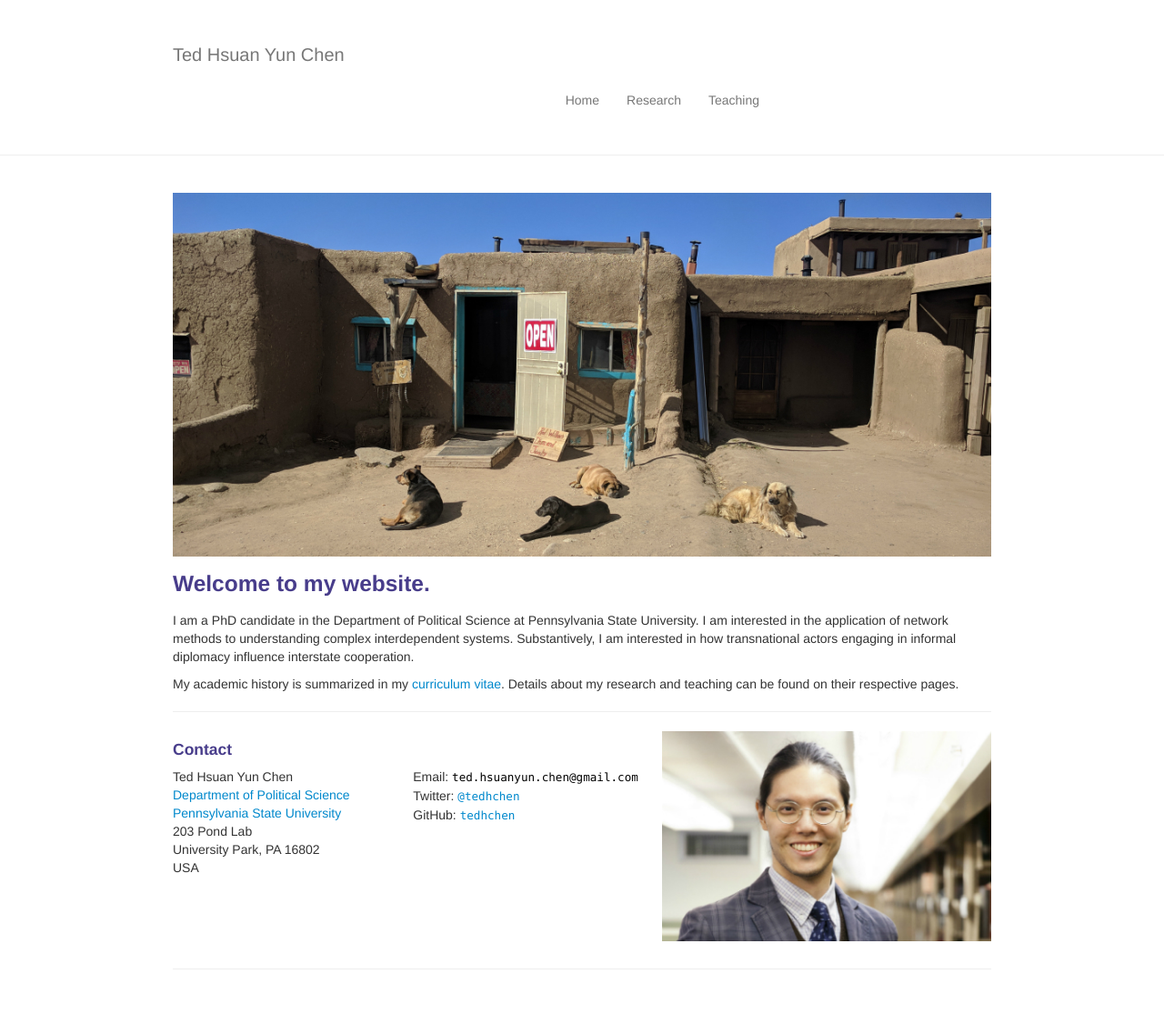
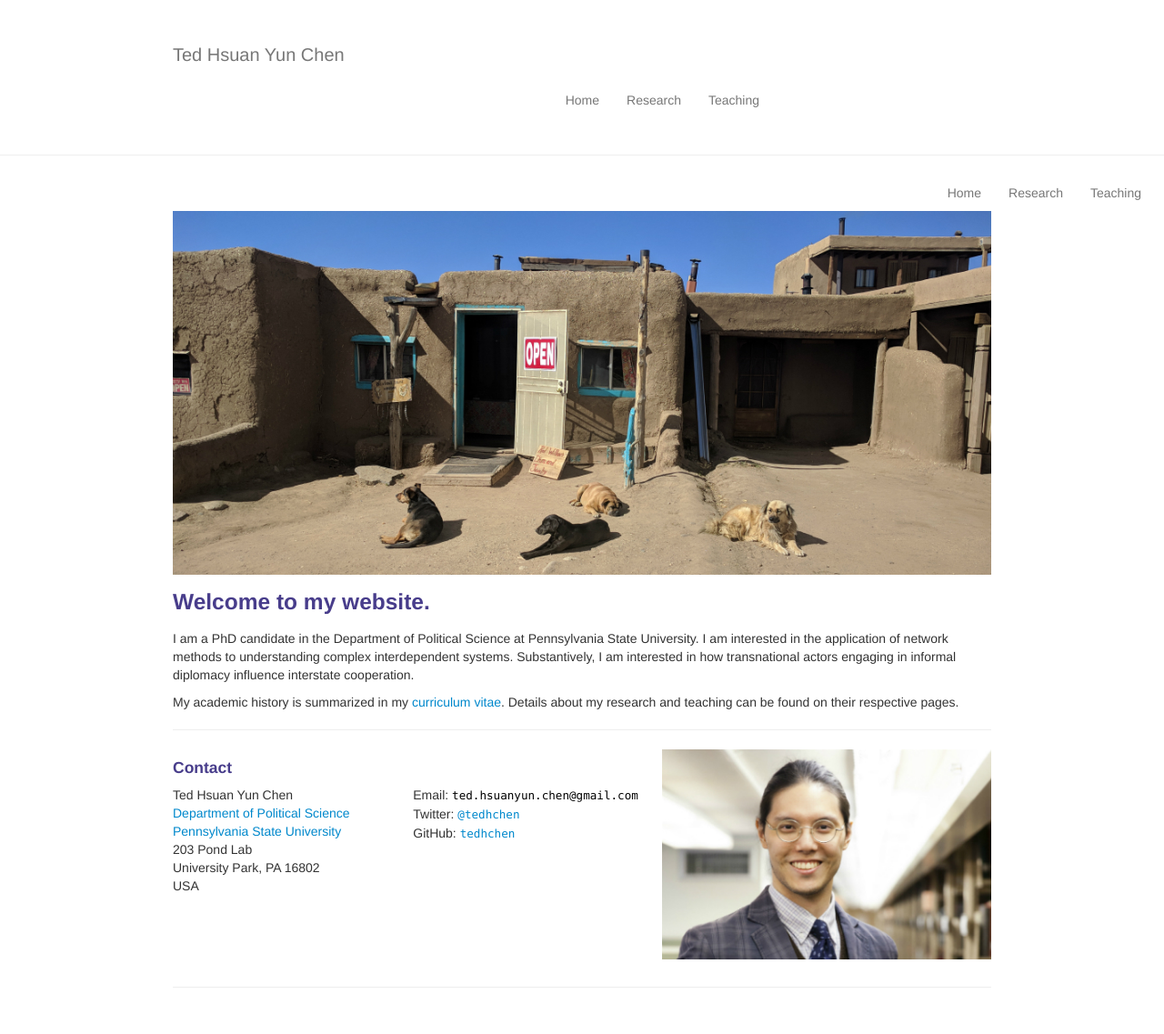
Before and after one commit to tedhchen/tedhchen.github.io, a Jekyll site: the page built from index.md, in a window 1280 px wide. Shown: the whole page at 91% size. Built offline with Jekyll 4.4.1, drawn with Linux system fonts in a browser that asks for light colours.

Commit message:
testing navbar

```diff
--- a/_includes/themes/twitter/default.html
+++ b/_includes/themes/twitter/default.html
@@ -49,6 +49,13 @@
 	</div>
 	<hr>
 
+<nav class="navbar navbar-light" style="background-color: #e3f2fd;">
+   <ul class="nav">
+             <li><a href="{{ BASE_PATH }}/index.html">Home</a></li>
+             <li><a href="{{ BASE_PATH }}/pages/research.html">Research</a></li>
+             <li><a href="{{ BASE_PATH }}/pages/teaching.html">Teaching</a></li>
+         </ul>
+</nav>
 
     <div class="container-narrow">
 
```
